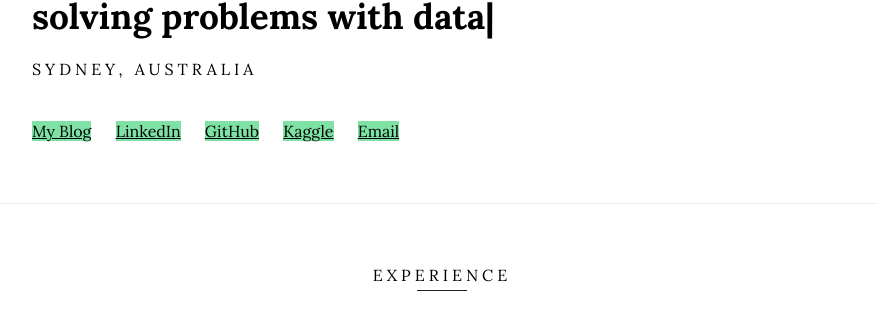
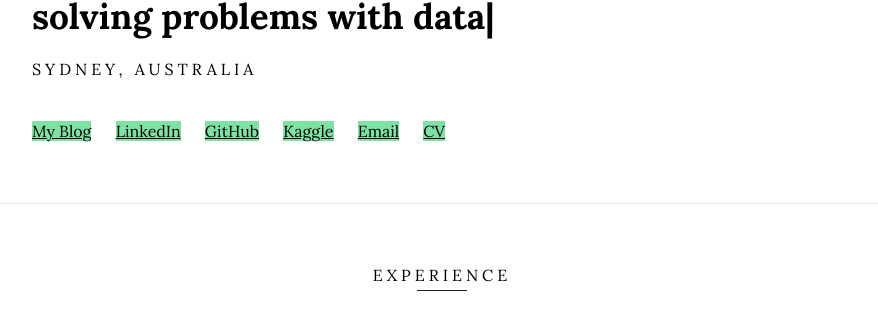
Before and after one commit to rcushen/resume, a Jekyll site: the page built from index.html, in a window 1280 px wide and 900 px high. Shown: the part 321-632 px from the top of the window, without its empty margins (198-1076 px from the left). Built offline with Jekyll 4.4.1, drawn with Linux system fonts in a browser that asks for light colours.

```diff
--- a/_includes/header.html
+++ b/_includes/header.html
@@ -17,6 +17,7 @@
             {{ if site.github_username }}<a href="https://github.com/{{ github_username }}" target="_blank">GitHub</a>{{ endif }}
             {{ if site.kaggle_username }}<a href="https://www.kaggle.com/{{ site.kaggle_username }}" target="_blank">Kaggle</a>{{ endif }}
             {{ if site.email_address }}<a href="mailto:{{ site.email_address }}" target="_blank">Email</a>{{ endif }}
+            <a href="../CV.pdf" download>CV</a>
         </div>
         {{ endif }}
 
```
Also changed, not shown: 1 other file.
